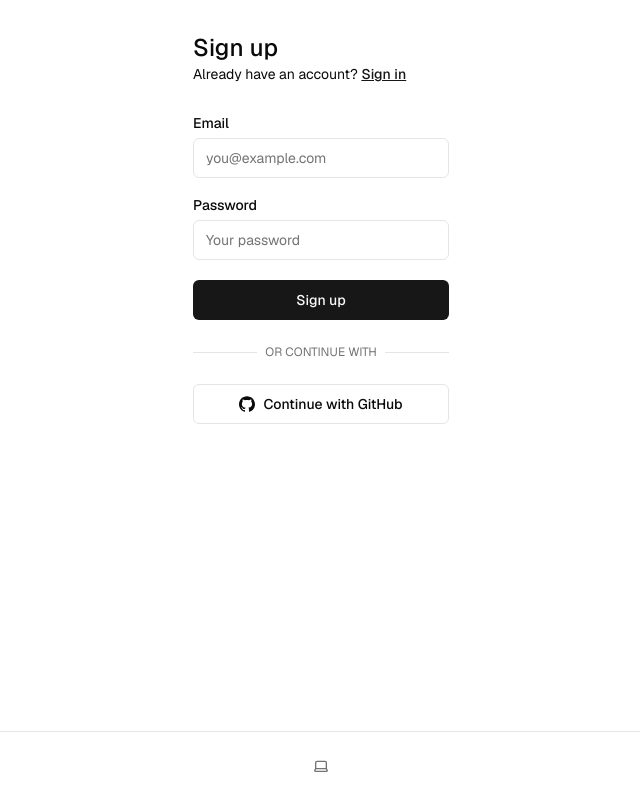
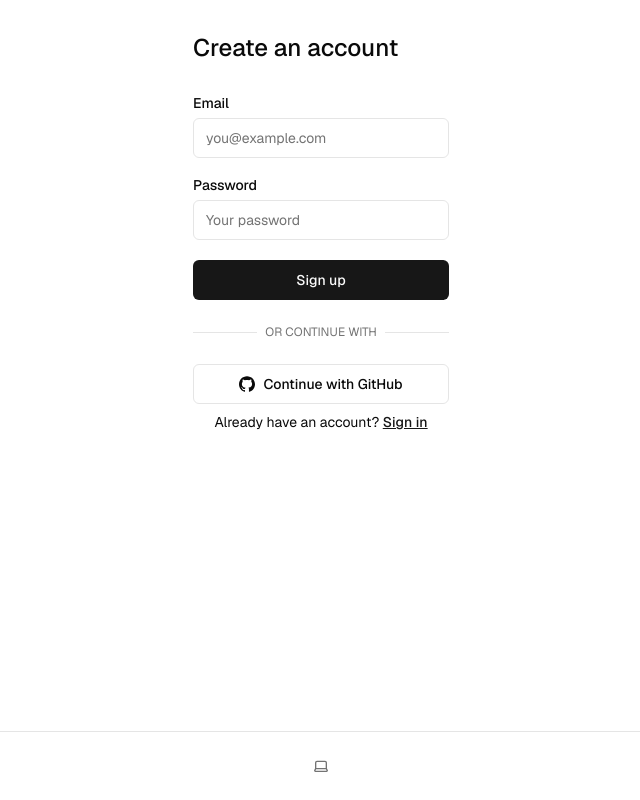
Before and after one commit to Hewlbern/hiero-fork, a Next.js app: page /sign-up in a window 1280 px wide. Shown: the whole page, without its empty margins (319-959 px from the left). Built offline with nearby package versions, Linux system fonts and the light colour scheme.

Commit message:
Cleaned up login a bit

```diff
--- a/app/(auth-pages)/sign-in/page.tsx
+++ b/app/(auth-pages)/sign-in/page.tsx
@@ -17,16 +17,18 @@ export default function Login({
 
 	return (
 		<form className="flex-1 flex flex-col min-w-64 mt-8">
+			<div className="flex flex-col justify-center items-center">
 				<h1 className="text-2xl font-medium">Sign in</h1>
 				<p className="text-sm text-foreground">
-				Don't have an account?{" "}
+					or{" "}
 					<Link
-					className="text-foreground font-medium underline"
+						className="text-foreground font-medium text-blue-500 underline"
 						href={signUpLink}
 					>
-					Sign up
+						create an account
 					</Link>
 				</p>
+			</div>
 			<div className="flex flex-col gap-2 [&>input]:mb-3 mt-8">
 				<Label htmlFor="email">Email</Label>
 				<Input name="email" placeholder="you@example.com" />
--- a/app/(auth-pages)/sign-up/page.tsx
+++ b/app/(auth-pages)/sign-up/page.tsx
@@ -24,16 +24,8 @@ export default function SignUp({
 	return (
 		<>
 			<form className="flex flex-col min-w-64 max-w-64 mx-auto mt-8">
-				<h1 className="text-2xl font-medium">Sign up</h1>
-				<p className="text-sm text text-foreground">
-					Already have an account?{" "}
-					<Link
-						className="text-primary font-medium underline"
-						href={`/sign-in${next ? `?next=${next}` : ""}`}
-					>
-						Sign in
-					</Link>
-				</p>
+				<h1 className="text-2xl font-medium">Create an account</h1>
+
 				<div className="flex flex-col gap-2 [&>input]:mb-3 mt-8">
 					<Label htmlFor="email">Email</Label>
 					<Input name="email" placeholder="you@example.com" required />
@@ -60,6 +52,17 @@ export default function SignUp({
 						</div>
 					</div>
 					<GitHubSignInButton />
+					<div className="flex flex-row justify-center gap-2">
+						<p className="text-sm text text-foreground">
+							Already have an account?{" "}
+							<Link
+								className="text-primary font-medium underline text-blue-500"
+								href={`/sign-in${next ? `?next=${next}` : ""}`}
+							>
+								Sign in
+							</Link>
+						</p>
+					</div>
 					<FormMessage message={searchParams} />
 				</div>
 			</form>
--- a/components/ai-application-card.tsx
+++ b/components/ai-application-card.tsx
@@ -84,7 +84,7 @@ export function AIApplicationCard({ app }: AIAppProps) {
 						</CardTitle>
 					</div>
 					<CardDescription className="text-center text-base sm:text-lg">
-						Access 100s of apps with one subscription!
+						Access 100s of apps with one subscription
 					</CardDescription>
 				</CardHeader>
 				<CardContent className="space-y-4 p-4 sm:p-6">
@@ -112,7 +112,7 @@ export function AIApplicationCard({ app }: AIAppProps) {
 							onClick={handleGenerateUUID}
 							className="w-full bg-gradient-to-r from-blue-500 to-purple-600 hover:from-blue-600 hover:to-purple-700 text-white font-bold py-2 sm:py-3 px-4 transition-all duration-200 transform hover:scale-105 text-base sm:text-lg"
 						>
-							Connect to Hiero
+							Access with Hiero
 						</Button>
 					) : (
 						<div className="w-full space-y-2">
```
Lines whose indentation alone changed are shown as unchanged.
